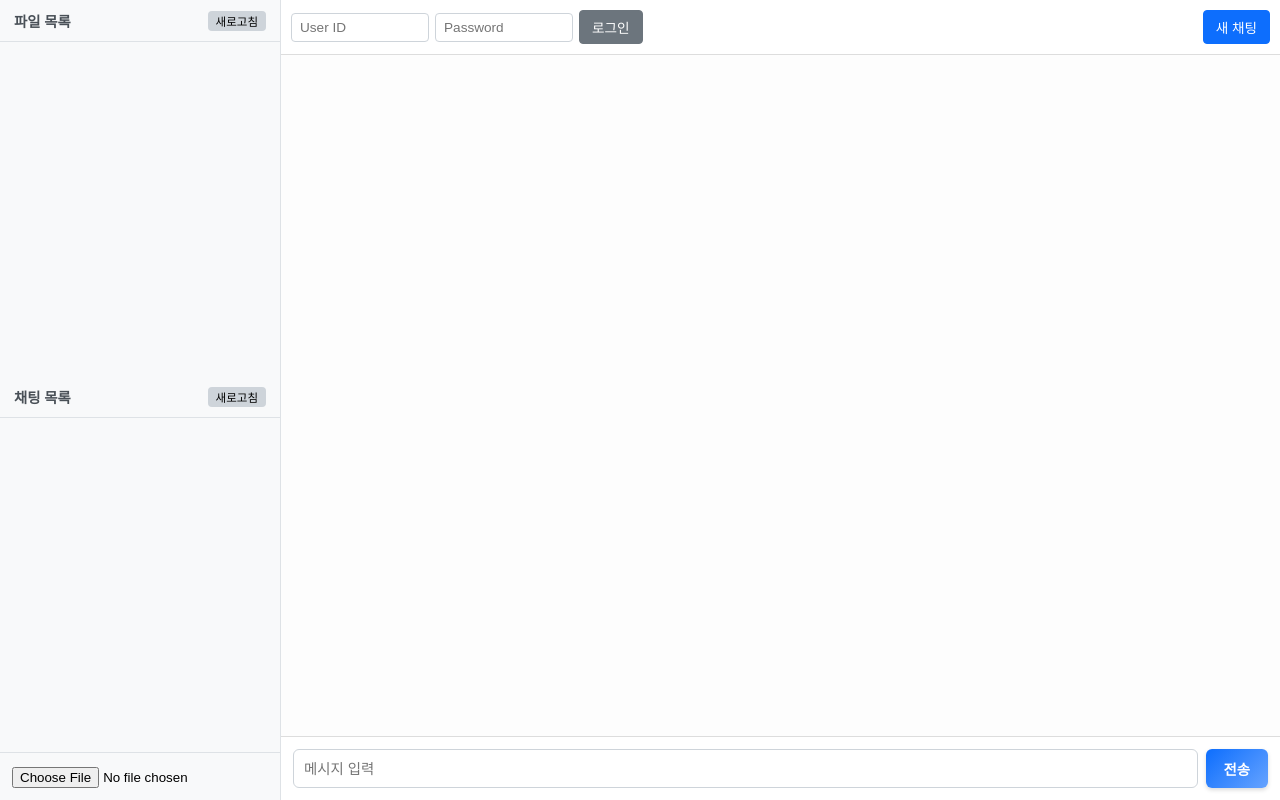
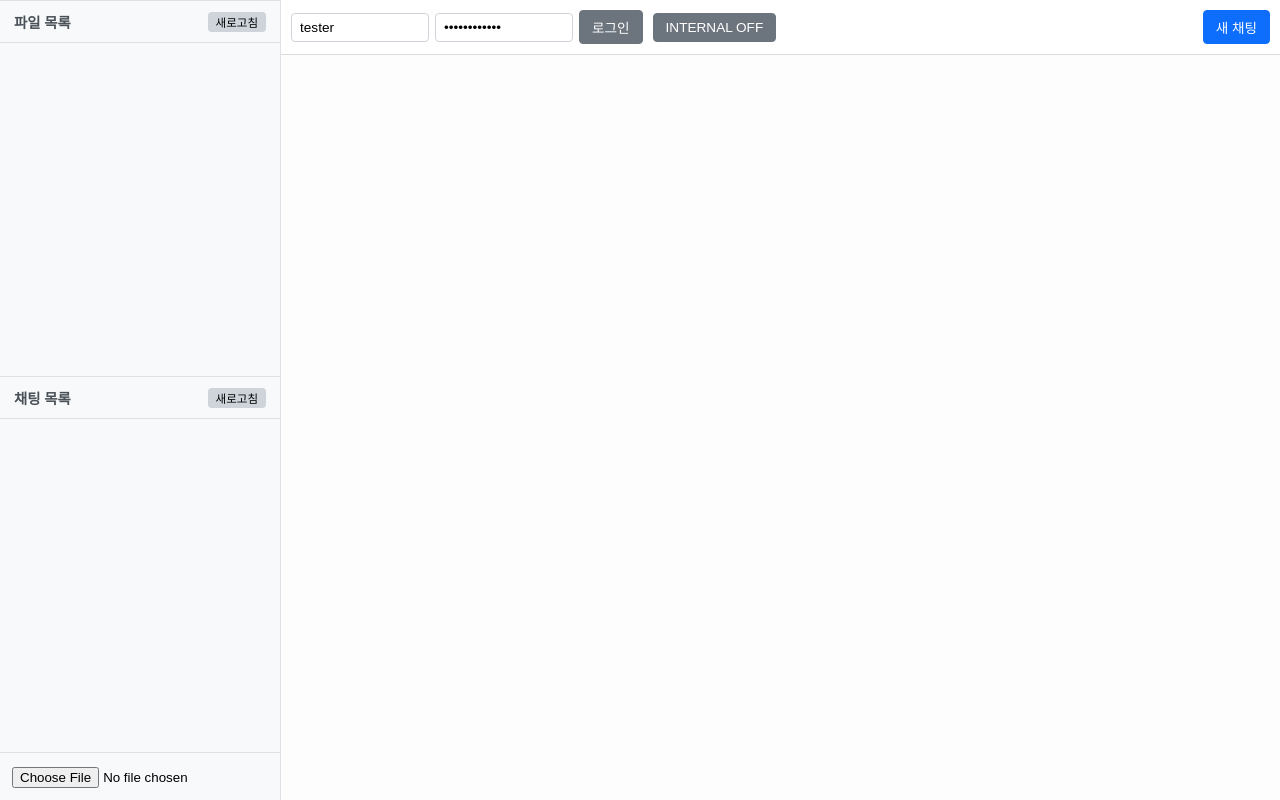
Before and after one commit to leehe228/Graduate-Project-Server, a Django app: page /demo/ in a window 1280 px wide. Run offline with Django 5.2, Linux system fonts and the light colour scheme.

Commit message:
[Feat] #25 - internal message toggle 구현

```diff
--- a/api/templates/api/chat_demo.html
+++ b/api/templates/api/chat_demo.html
@@ -19,7 +19,7 @@ body{margin:0;height:100vh;display:flex;overflow:hidden;
 #sidebar{width:280px;min-width:240px;display:flex;flex-direction:column;
          border-right:1px solid var(--sidebar-border);background:var(--sidebar-bg)}
 .section{display:flex;align-items:center;justify-content:space-between;
-         padding:10px 14px;border-bottom:1px solid var(--sidebar-border);
+         padding:10px 14px;border-top:1px solid var(--sidebar-border);border-bottom:1px solid var(--sidebar-border);
          font-weight:600;font-size:.9rem;color:#495057}
 .small-btn{padding:2px 8px;font-size:.72rem;background:var(--gray-btn);
            border:none;border-radius:4px;cursor:pointer}
@@ -55,6 +55,9 @@ ul.list li:hover .delete-btn{display:block}
           border-radius:4px;background:var(--accent);color:#fff;cursor:pointer}
 #new-chat:hover{background:#0b5ed7}
 
+.top-toggle{padding:6px 12px;font-size:.85rem;border:1px solid #6c757d;border-radius:4px;
+           background:#6c757d;color:#fff;cursor:pointer}
+
 /* 채팅 버블 */
 #chat{flex:1;display:flex;flex-direction:column;gap:6px;overflow-y:auto;
       padding:18px;background:#fdfdfd}
@@ -63,12 +66,18 @@ ul.list li:hover .delete-btn{display:block}
 .user  {background:var(--bubble-user);color:#fff;align-self:flex-end}
 .assist{background:var(--bubble-assist);color:#212529;align-self:flex-start}
 .msg img{margin-top:6px;max-width:100%;border-radius:6px}
+.internal {
+  background:#fff;
+  border:1px solid #ced4da;
+  color:#6c757d;
+  align-self:flex-start;
+}
 
 /* 입력 바 */
-#input-bar{display:flex;gap:8px;padding:12px;border-top:1px solid #ddd;background:#fff}
+#input-bar{display:none;gap:8px;padding:12px;border-top:1px solid #ddd;background:#fff}
 #input-bar input{flex:1;padding:8px 10px;border:1px solid #ced4da;border-radius:6px;font-size:.9rem}
 #send{padding:9px 18px;font-size:.9rem;border:none;border-radius:6px;font-weight:600;cursor:pointer;
-      background:linear-gradient(135deg,#0d6efd 0%,#66a3ff 100%);color:#fff;
+      background:var(--accent);color:#fff;
       box-shadow:0 2px 4px rgba(0,0,0,.15);transition:.15s transform}
 #send:hover{transform:translateY(-1px)} #send:active{transform:translateY(0)}
 </style>
@@ -92,9 +101,10 @@ ul.list li:hover .delete-btn{display:block}
 <!-- ─────── MAIN ─────── -->
 <div id="main">
   <div id="top">
-    <input id="user-id" placeholder="User ID">
-    <input id="password" placeholder="Password" type="password">
+    <input id="user-id" placeholder="User ID" value="tester" type="text">
+    <input id="password" placeholder="Password" type="password" value="password1234">
     <button id="login-btn" class="top-login">로그인</button>
+    <button id="toggle-internal" class="top-toggle" style="margin-left:4px">INTERNAL OFF</button>
     <button id="new-chat">새 채팅</button>
   </div>
 
@@ -109,12 +119,15 @@ ul.list li:hover .delete-btn{display:block}
 <script>
 const server="/api";
 let chatId=null,fileId=null,loggedIn=false;
+let showInternal=false;
 const $=s=>document.querySelector(s), chatBox=$("#chat");
 
 /* ───── 공통 util ───── */
 function addMsg(t,role,img){
   const d=document.createElement("div");
-  d.className="msg "+(role==="user"?"user":"assist");
+  d.className="msg "+(
+    role==="user" ? "user":
+    role==="internal" ? "internal" : "assist");
   d.textContent=t;
   if(img){const i=new Image();i.src=img;d.appendChild(i);}
   chatBox.appendChild(d);chatBox.scrollTop=chatBox.scrollHeight;
@@ -123,6 +136,7 @@ function clearChat(){chatBox.innerHTML="";}
 function lockAuth(){
   $("#user-id").disabled=$("#password").disabled=$("#login-btn").disabled=true;
   $("#login-btn").textContent="로그인됨"; loggedIn=true;
+  $("#input-bar").style.display = "flex";
 }
 
 /* ───── 로그인 ───── */
@@ -205,12 +219,16 @@ async function listChats(){
   });
 }
 async function loadChat(id,li){
-  const j=await fetch(`${server}/chat/history?chat_id=${id}`).then(r=>r.json());
+  const api = showInternal ? "/chat/history/all" : "/chat/history";
+  const j=await fetch(`${server}${api}?chat_id=${id}`).then(r=>r.json());
   if(j.response!==200)return;
   chatId=id; fileId=null; clearChat();
   [...$("#chats").children].forEach(x=>x.classList.remove("active"));
   li.classList.add("active");
-  j.data.messages.forEach(m=>addMsg(m.message_text,m.message_role,m.message_image_url));
+  j.data.messages.forEach(m=>{
+    if(!showInternal && m.message_role==="internal") return;
+    addMsg(m.message_text,m.message_role,m.message_image_url);
+  });
 }
 function newChat(){chatId=null;clearChat();
   [...$("#chats").children].forEach(x=>x.classList.remove("active"));}
@@ -239,6 +257,17 @@ async function sendMsg(){
   }
 }
 
+function toggleInternal(){
+  showInternal = !showInternal;
+  $("#toggle-internal").textContent = showInternal ? "INTERNAL ON" : "INTERNAL OFF";
+  $("#toggle-internal").style.background = showInternal ? "#f1ad26" : "#6c757d";
+  // 현재 채팅방이 열려 있으면 즉시 새로고침
+  if(chatId){
+    const active = [...$("#chats").children].find(li=>li.classList.contains("active"));
+    if(active) loadChat(chatId,active);
+  }
+}
+
 /* ───── 이벤트 바인딩 ───── */
 $("#login-btn").onclick=login;
 $("#refresh-files").onclick=listFiles;
@@ -247,6 +276,7 @@ $("#upload-file").onchange=uploadFile;
 $("#new-chat").onclick=newChat;
 $("#send").onclick=sendMsg;
 $("#msg").addEventListener("keyup",e=>{if(e.key==="Enter")sendMsg();});
+$("#toggle-internal").onclick = toggleInternal;
 </script>
 </body>
 </html>
```
